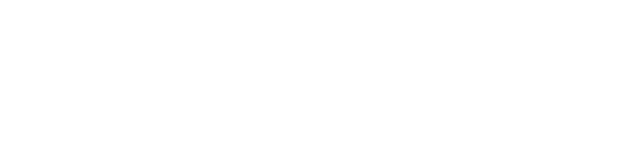
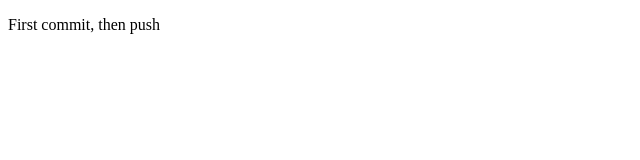
Before and after one commit to inthatdress/inthatdress.github.io, a plain HTML site: page index.html in a window 1280 px wide. Shown: the whole page, without its empty margins (0-640 px from the left). Drawn offline with Linux system fonts and the light colour scheme.

Commit message:
Testing commit & push

```diff
--- a/index.html
+++ b/index.html
@@ -5,6 +5,8 @@
     <title>What the hell is this?!</title>
   </head>
   <body>
-
+    <p>
+      First commit, then push
+    </p>
   </body>
 </html>
```
